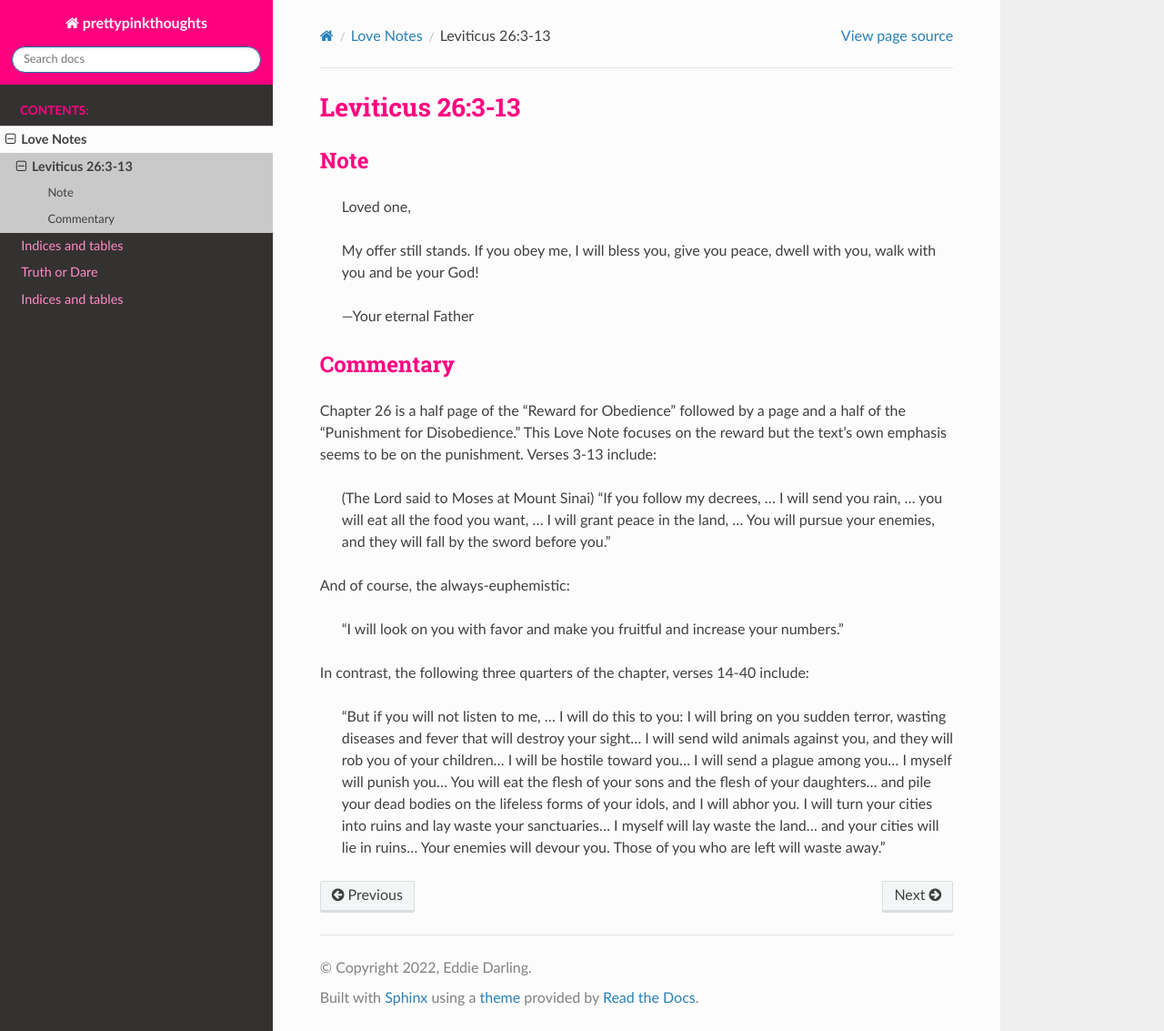
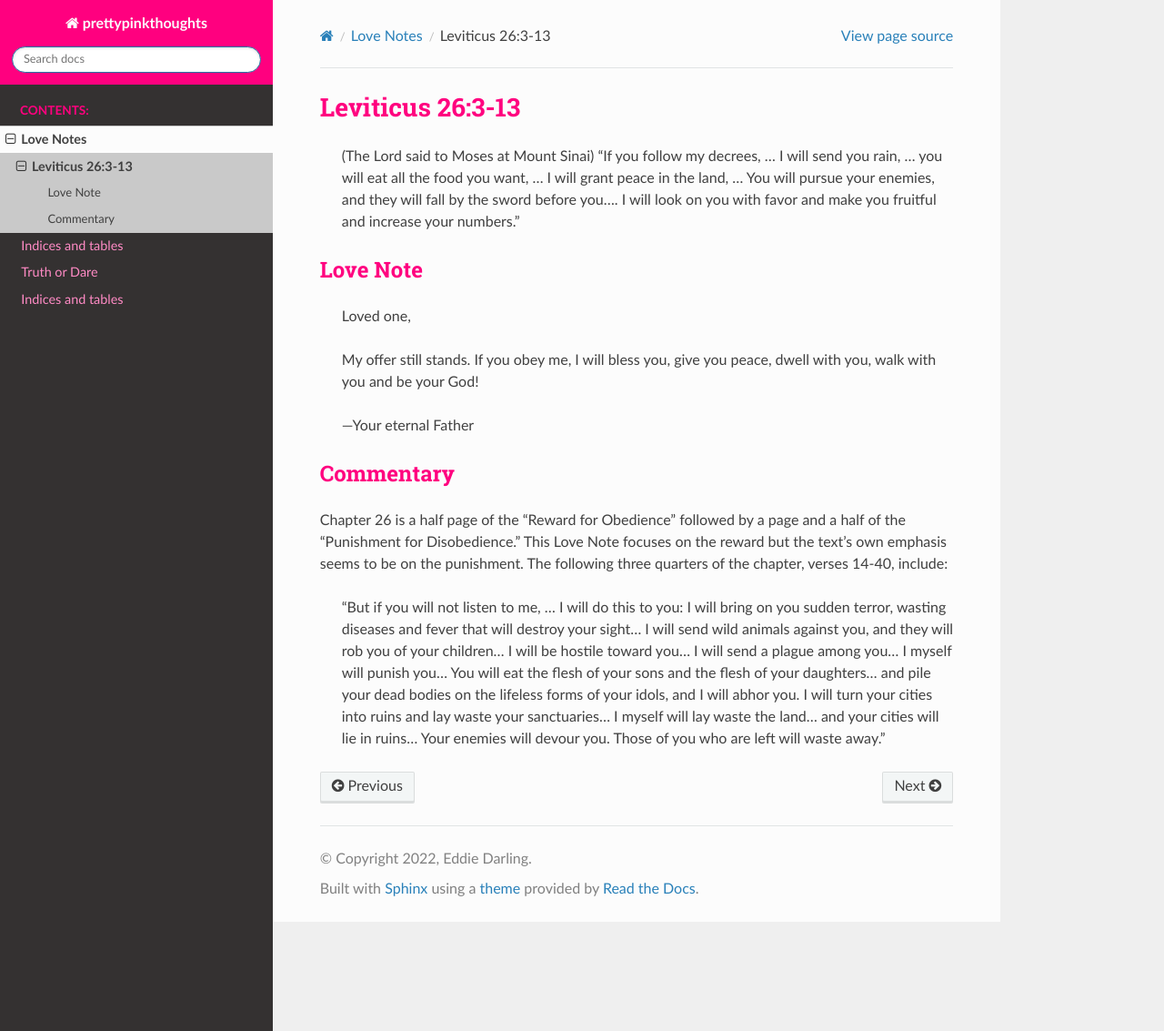
Before and after one commit to spagh-eddie/prettypinkthoughts, a Sphinx documentation site: the page built from docs/source/love-notes/151.rst, in a window 1280 px wide and 1133 px high. Shown: the whole window at 91% size. Built offline with Sphinx 7.4.7 and the Read the Docs theme 2.0.0, drawn with Linux system fonts in a browser that asks for light colours; some of the changed lines change nothing that is shown.

Commit message:
Make style of Love Notes similar

```diff
--- a/docs/source/love-notes/151.rst
+++ b/docs/source/love-notes/151.rst
@@ -2,8 +2,15 @@ Leviticus 26:3-13
 =================
 
 
-Note
-----
+    (The Lord said to Moses at Mount Sinai) "If you follow my decrees, ...
+    I will send you rain, ... you will eat all the food you want, ...
+    I will grant peace in the land, ...
+    You will pursue your enemies, and they will fall by the sword before you....
+    I will look on you with favor and make you fruitful and increase your numbers."
+
+Love Note
+---------
+
 
     Loved one,
 
@@ -17,18 +24,7 @@ Commentary
 
 Chapter 26 is a half page of the "Reward for Obedience" followed by a page and a half of the "Punishment for Disobedience."
 This Love Note focuses on the reward but the text's own emphasis seems to be on the punishment.
-Verses 3-13 include:
-
-    (The Lord said to Moses at Mount Sinai) "If you follow my decrees, ...
-    I will send you rain, ... you will eat all the food you want, ...
-    I will grant peace in the land, ...
-    You will pursue your enemies, and they will fall by the sword before you."
-
-And of course, the always-euphemistic:
-
-    "I will look on you with favor and make you fruitful and increase your numbers."
-
-In contrast, the following three quarters of the chapter, verses 14-40 include:
+The following three quarters of the chapter, verses 14-40, include:
 
     "But if you will not listen to me, ...
     I will do this to you: I will bring on you sudden terror, wasting diseases and fever that will destroy your sight...
```
